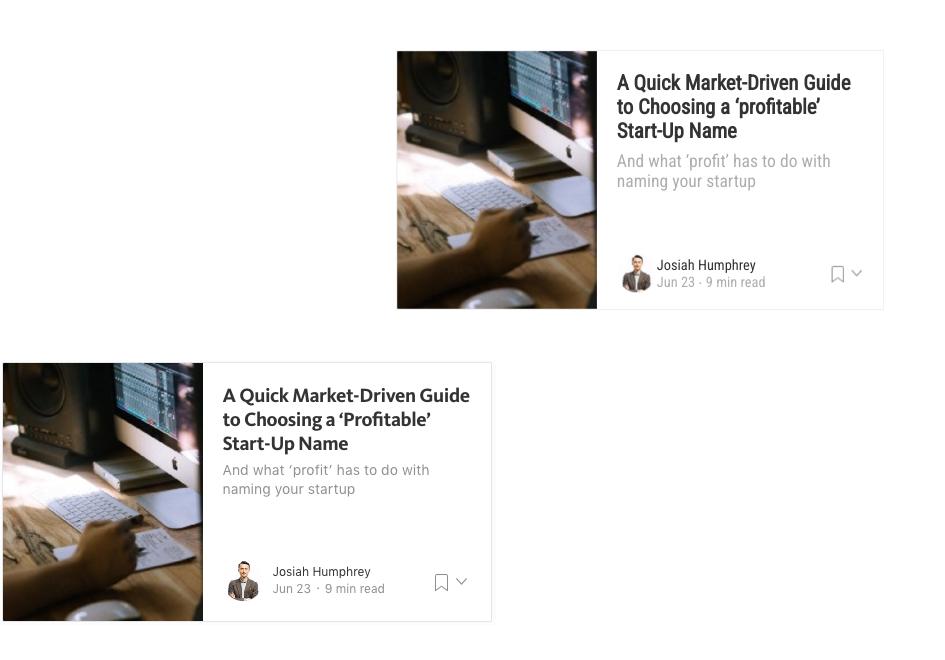
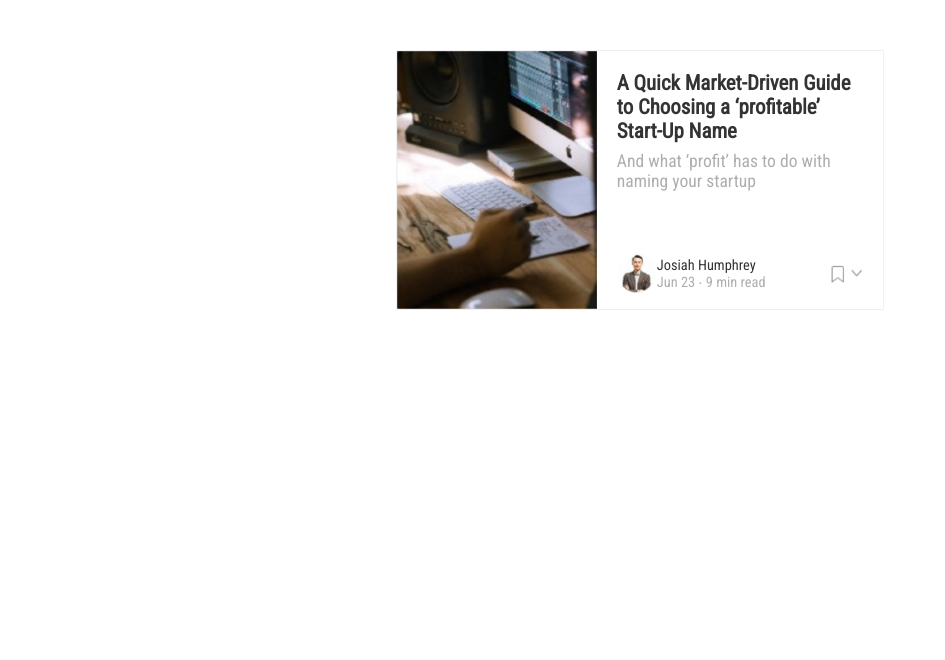
Before and after one commit to WiseCoding/css-integration-mock-challenge, a plain HTML site: page part3/part3.html in a window 1280 px wide. Shown: the whole page, without its empty margins (0-945 px from the left). Drawn offline with Linux system fonts and the light colour scheme.

Commit message:
Part 3 mockup image deleted

```diff
--- a/part3/part3.html
+++ b/part3/part3.html
@@ -34,6 +34,5 @@
         </div>
       </div>
     </main>
-    <img src="images/part3.png"
   </body>
 </html>
```
Also changed, not shown: part3/images/part3.png (deleted).
